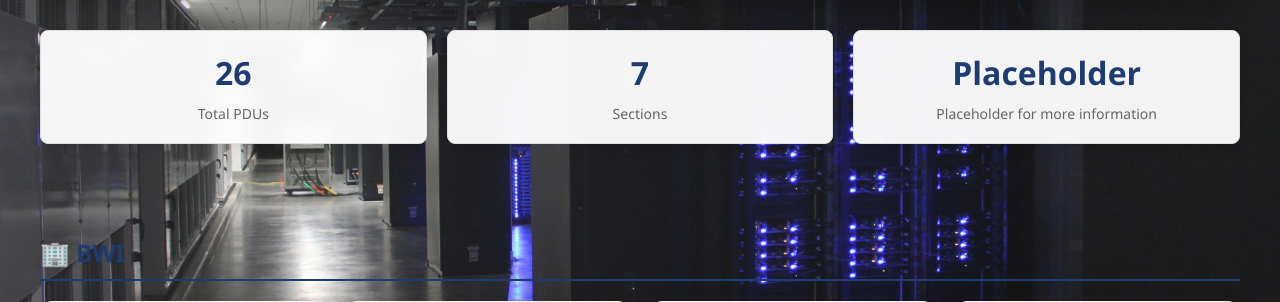
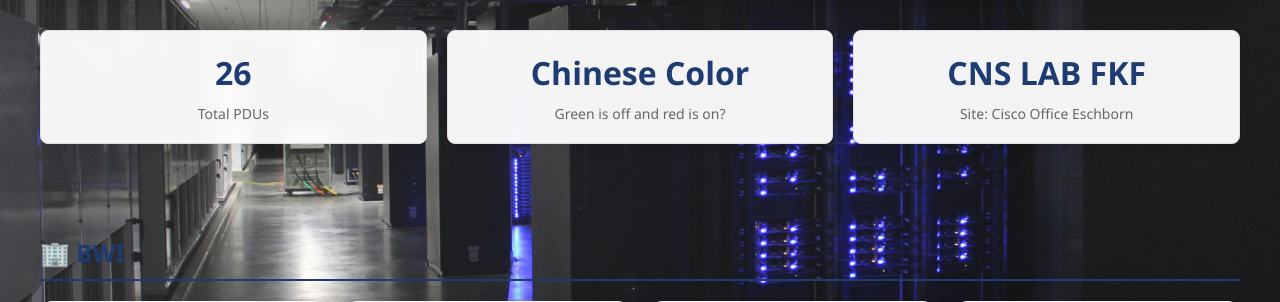
Before and after one commit to nohamid/AI-Scripts, a Flask app: page /pdu-management in a window 1280 px wide. Shown: the part 247-549 px from the top of the page. Run offline with Flask 3, Linux system fonts and the light colour scheme; the visitor is signed in with stand-in values (Sample User, id 1).

Commit message:
Changed PDU descr

```diff
--- a/AI_CNS_Toolbox/templates/pdu_management.html
+++ b/AI_CNS_Toolbox/templates/pdu_management.html
@@ -344,12 +344,12 @@
                 <div class="stat-label">Total PDUs</div>
             </div>
             <div class="stat-card">
-                <div class="stat-number">7</div>
-                <div class="stat-label">Sections</div>
+                <div class="stat-number">Chinese Color</div>
+                <div class="stat-label">Green is off and red is on?</div>
             </div>
             <div class="stat-card">
-                <div class="stat-number">Placeholder</div>
-                <div class="stat-label">Placeholder for more information</div>
+                <div class="stat-number">CNS LAB FKF</div>
+                <div class="stat-label">Site: Cisco Office Eschborn</div>
             </div>
         </div>
 #test
```
Also changed, not shown: 1 other file.
